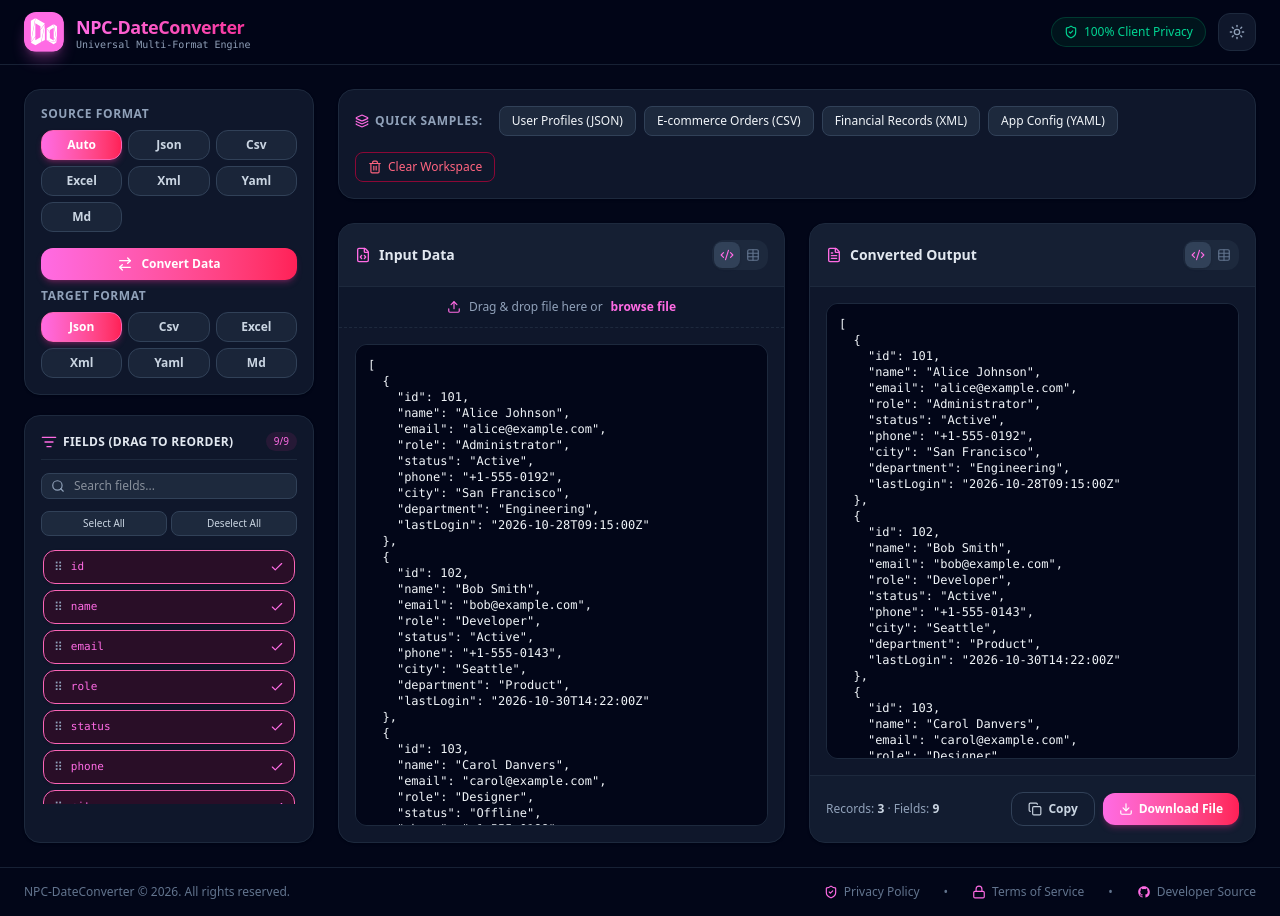
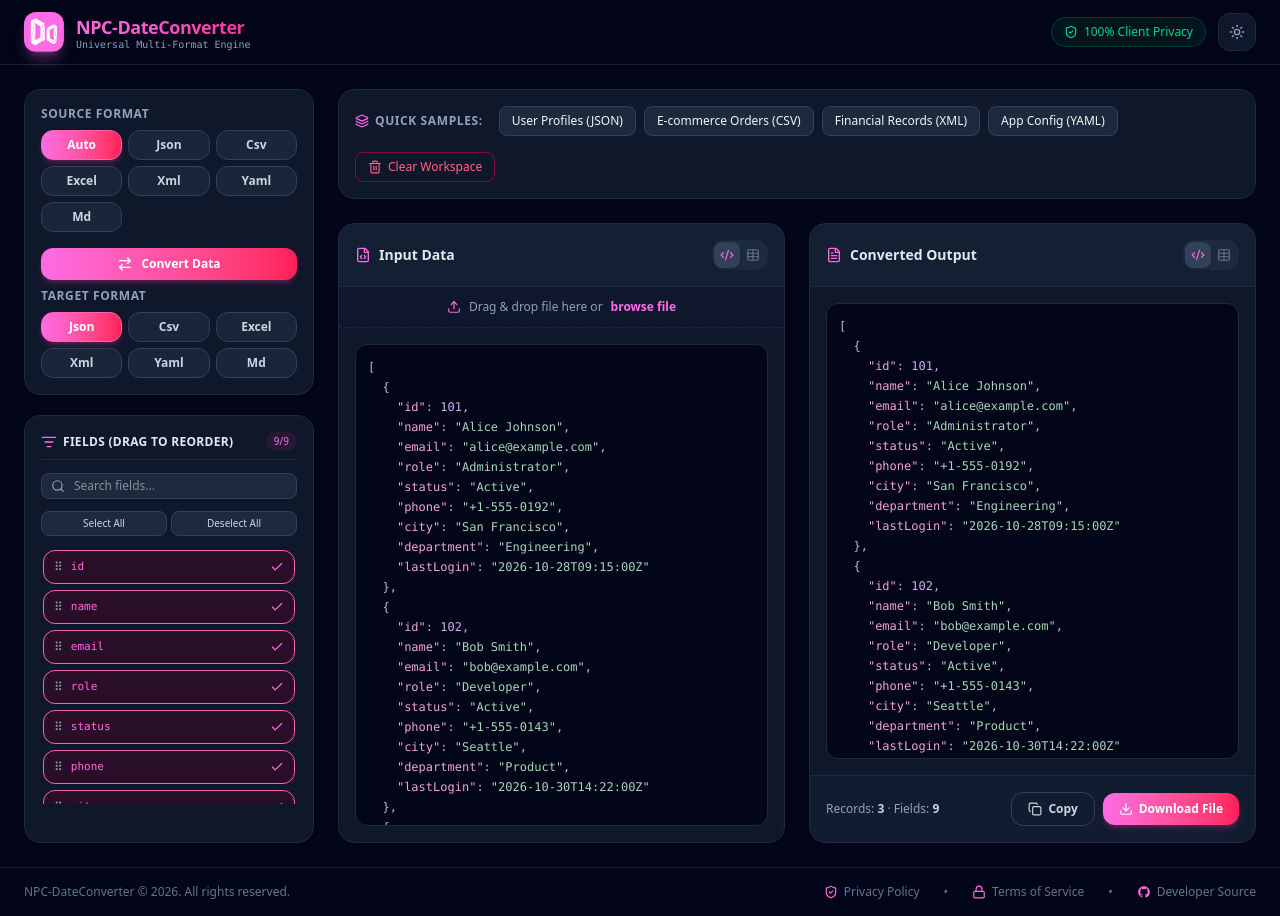
Before and after one commit to newDDF/NPC-DataConverter, a Next.js app: page / in a window 1280 px wide. Built offline with nearby package versions, Linux system fonts and the light colour scheme.

Commit message:
feat: improve code preview and table scrolling

```diff
--- a/package.json
+++ b/package.json
@@ -13,6 +13,7 @@
     "lucide-react": "^1.66.0",
     "next": "16.4.3",
     "papaparse": "^5.7.0",
+    "prismjs": "^1.30.0",
     "react": "19.3.0",
     "react-dom": "19.3.0",
     "xlsx": "^0.18.5"
@@ -23,6 +24,7 @@
     "@types/js-yaml": "^4.0.9",
     "@types/node": "^20",
     "@types/papaparse": "^5.5.2",
+    "@types/prismjs": "^1.26.6",
     "@types/react": "^19",
     "@types/react-dom": "^19",
     "eslint": "^9",
--- a/src/app/globals.css
+++ b/src/app/globals.css
@@ -7,3 +7,126 @@
     @apply bg-slate-50 dark:bg-slate-950 text-slate-900 dark:text-slate-100 antialiased;
   }
 }
+
+
+/* Prism.js syntax highlighting — Blush Rose */
+@layer components {
+  .code-preview .token.comment,
+  .code-preview .token.prolog,
+  .code-preview .token.doctype {
+    color: #b18b9f;
+    font-style: italic;
+  }
+
+  .code-preview .token.property,
+  .code-preview .token.tag,
+  .code-preview .token.selector,
+  .code-preview .token.attr-name {
+    color: #b34f83;
+  }
+
+  .code-preview .token.string,
+  .code-preview .token.attr-value,
+  .code-preview .token.inserted {
+    color: #648b75;
+  }
+
+  .code-preview .token.number,
+  .code-preview .token.boolean,
+  .code-preview .token.constant,
+  .code-preview .token.symbol {
+    color: #9b72bd;
+  }
+
+  .code-preview .token.keyword,
+  .code-preview .token.atrule {
+    color: #c05b85;
+  }
+
+  .code-preview .token.function,
+  .code-preview .token.class-name {
+    color: #9865b5;
+  }
+
+  .code-preview .token.punctuation,
+  .code-preview .token.operator {
+    color: #9b8291;
+  }
+
+  .code-preview .token.title,
+  .code-preview .token.bold {
+    color: #a64d80;
+    font-weight: 700;
+  }
+
+  .code-preview .token.italic {
+    font-style: italic;
+  }
+
+  .code-preview .token.url,
+  .code-preview .token.link {
+    color: #8d6ab3;
+    text-decoration: underline;
+  }
+
+  .code-preview .token.important,
+  .code-preview .token.deleted {
+    color: #dc6b98;
+  }
+
+  .dark .code-preview .token.comment,
+  .dark .code-preview .token.prolog,
+  .dark .code-preview .token.doctype {
+    color: #9e8294;
+  }
+
+  .dark .code-preview .token.property,
+  .dark .code-preview .token.tag,
+  .dark .code-preview .token.selector,
+  .dark .code-preview .token.attr-name {
+    color: #f0a6cc;
+  }
+
+  .dark .code-preview .token.string,
+  .dark .code-preview .token.attr-value,
+  .dark .code-preview .token.inserted {
+    color: #a6d6b8;
+  }
+
+  .dark .code-preview .token.number,
+  .dark .code-preview .token.boolean,
+  .dark .code-preview .token.constant,
+  .dark .code-preview .token.symbol {
+    color: #d0b0f2;
+  }
+
+  .dark .code-preview .token.keyword,
+  .dark .code-preview .token.atrule {
+    color: #f2a0c5;
+  }
+
+  .dark .code-preview .token.function,
+  .dark .code-preview .token.class-name {
+    color: #c9a6f0;
+  }
+
+  .dark .code-preview .token.punctuation,
+  .dark .code-preview .token.operator {
+    color: #c8b4c2;
+  }
+
+  .dark .code-preview .token.title,
+  .dark .code-preview .token.bold {
+    color: #f0a6cc;
+  }
+
+  .dark .code-preview .token.url,
+  .dark .code-preview .token.link {
+    color: #c9a6f0;
+  }
+
+  .dark .code-preview .token.important,
+  .dark .code-preview .token.deleted {
+    color: #f28bb8;
+  }
+}
--- a/src/app/page.tsx
+++ b/src/app/page.tsx
@@ -1,6 +1,7 @@
 'use client';
 
 import React, { useState, useEffect, useCallback, useMemo } from 'react';
+import CodePreview from '@/components/CodePreview';
 import { detectFormat, parseTextData, parseExcelBuffer, serializeRows, createExcelBlob } from '@/utils/parsers';
 import {
   ArrowRightLeft,
@@ -117,7 +118,7 @@ const renderDataTable = (
 ) => {
   if (rows.length === 0) {
     return (
-      <div className="flex flex-1 items-center justify-center rounded-xl border border-dashed border-slate-300 dark:border-slate-700 p-6 text-center text-xs text-slate-500 dark:text-slate-400">
+      <div className="flex flex-1 min-h-0 items-center justify-center rounded-xl border border-dashed border-slate-300 dark:border-slate-700 p-6 text-center text-xs text-slate-500 dark:text-slate-400">
         {emptyMessage}
       </div>
     );
@@ -129,7 +130,7 @@ const renderDataTable = (
 
   if (columns.length === 0) {
     return (
-      <div className="flex flex-1 items-center justify-center text-xs text-slate-500">
+      <div className="flex flex-1 min-h-0 items-center justify-center text-xs text-slate-500">
         No tabular fields found.
       </div>
     );
@@ -144,14 +145,15 @@ const renderDataTable = (
   };
 
   return (
-    <div className="flex-1 min-h-0 overflow-auto rounded-xl border border-slate-200 dark:border-slate-800">
-      <table className="min-w-full border-collapse text-left text-xs">
+    <div className="flex-1 min-h-0 min-w-0 flex flex-col overflow-hidden rounded-xl border border-slate-200 dark:border-slate-800">
+      <div className="flex-1 min-h-0 min-w-0 overflow-auto overscroll-contain">
+        <table className="w-max min-w-full table-auto border-collapse text-left text-xs">
           <thead className="sticky top-0 z-10 bg-slate-100 dark:bg-slate-800">
             <tr>
               {columns.map((column) => (
                 <th
                   key={column}
-                className="whitespace-nowrap border-b border-slate-200 dark:border-slate-700 px-3 py-2 font-semibold text-slate-700 dark:text-slate-200"
+                  className="w-[220px] min-w-[180px] max-w-[260px] whitespace-normal break-words border-b border-slate-200 dark:border-slate-700 px-3 py-2 font-semibold text-slate-700 dark:text-slate-200"
                 >
                   {column}
                 </th>
@@ -167,16 +169,20 @@ const renderDataTable = (
                 {columns.map((column) => (
                   <td
                     key={column}
-                  className="max-w-xs whitespace-pre-wrap break-words px-3 py-2 align-top text-slate-600 dark:text-slate-300"
+                    className="w-[220px] min-w-[180px] max-w-[260px] border-b border-slate-100 dark:border-slate-800 px-3 py-2 align-top text-slate-600 dark:text-slate-300"
                   >
+                    <div className="max-h-24 overflow-auto whitespace-pre-wrap break-words [overflow-wrap:anywhere]">
                       {formatCell(row[column])}
+                    </div>
                   </td>
                 ))}
               </tr>
             ))}
           </tbody>
         </table>
-      <div className="border-t border-slate-200 dark:border-slate-800 bg-slate-50 dark:bg-slate-900 px-3 py-2 text-[11px] text-slate-500 dark:text-slate-400">
+      </div>
+
+      <div className="shrink-0 border-t border-slate-200 dark:border-slate-800 bg-slate-50 dark:bg-slate-900 px-3 py-2 text-[11px] text-slate-500 dark:text-slate-400">
         {rows.length} record(s) · {columns.length} field(s)
       </div>
     </div>
@@ -218,6 +224,41 @@ export default function App() {
 
 
   const activeInputFormat = inputFormat === 'auto' ? detectedFormat : inputFormat;
+
+  const handleFileUpload = async (file: File) => {
+    const extension = file.name.split('.').pop()?.toLowerCase() ?? '';
+    const formats: Record<string, DataFormat> = {
+      json: 'json',
+      csv: 'csv',
+      xml: 'xml',
+      yaml: 'yaml',
+      yml: 'yaml',
+      md: 'md',
+    };
+
+    const supportedExtensions = [...Object.keys(formats), 'xlsx', 'xls'];
+
+    if (!supportedExtensions.includes(extension)) {
+      setOutputData(`File import error: Unsupported file type ".${extension}".`);
+      return;
+    }
+
+    try {
+      if (extension === 'xlsx' || extension === 'xls') {
+        const buffer = await file.arrayBuffer();
+        const rows = parseExcelBuffer(buffer);
+        setInputData(JSON.stringify(rows, null, 2));
+        setInputFormat('json');
+      } else {
+        const text = await file.text();
+        setInputData(text);
+        setInputFormat(formats[extension]);
+      }
+    } catch (error) {
+      const message = error instanceof Error ? error.message : 'Unable to read file';
+      setOutputData(`File import error: ${message}`);
+    }
+  };
 
   useEffect(() => {
     if (inputFormat === 'auto') {
@@ -699,7 +740,18 @@ export default function App() {
                 </div>
               </div>
 
-              <div className="border-b border-dashed border-slate-200 dark:border-slate-800 p-3 text-center bg-slate-50/30 dark:bg-slate-900/30">
+              <div
+                className="border-b border-dashed border-slate-200 dark:border-slate-800 p-3 text-center bg-slate-50/30 dark:bg-slate-900/30"
+                onDragOver={(e) => {
+                  e.preventDefault();
+                  e.dataTransfer.dropEffect = 'copy';
+                }}
+                onDrop={(e) => {
+                  e.preventDefault();
+                  const file = e.dataTransfer.files?.[0];
+                  if (file) void handleFileUpload(file);
+                }}
+              >
                 <div className="flex items-center justify-center space-x-2 text-xs text-slate-500 dark:text-slate-400">
                   <Upload className="w-3.5 h-3.5 text-[#ff6be4]" />
                   <span>Drag & drop file here or</span>
@@ -708,38 +760,12 @@ export default function App() {
                     <input
                       type="file"
                       accept=".json,.csv,.xml,.yaml,.yml,.md,.xlsx,.xls"
-                      onChange={async (e) => {
-                        const file = e.target.files?.[0];
-                        if (!file) return;
+                      onChange={(e) => {
+                        const input = e.currentTarget;
+                        const file = input.files?.[0];
 
-                        try {
-                          const extension = file.name.split('.').pop()?.toLowerCase() ?? '';
-
-                          if (extension === 'xlsx' || extension === 'xls') {
-                            const buffer = await file.arrayBuffer();
-                            const rows = parseExcelBuffer(buffer);
-                            setInputData(JSON.stringify(rows, null, 2));
-                            setInputFormat('json');
-                          } else {
-                            const text = await file.text();
-                            const formats: Record<string, DataFormat> = {
-                              json: 'json',
-                              csv: 'csv',
-                              xml: 'xml',
-                              yaml: 'yaml',
-                              yml: 'yaml',
-                              md: 'md',
-                            };
-
-                            setInputData(text);
-                            setInputFormat(formats[extension] ?? 'auto');
-                          }
-                        } catch (error) {
-                          const message = error instanceof Error ? error.message : 'Unable to read file';
-                          setOutputData(`File import error: ${message}`);
-                        } finally {
-                          e.target.value = '';
-                        }
+                        if (file) void handleFileUpload(file);
+                        input.value = '';
                       }}
                       className="hidden"
                     />
@@ -747,13 +773,14 @@ export default function App() {
                 </div>
               </div>
 
-              <div className="p-4 flex-1 flex flex-col">
+              <div className="p-4 flex-1 min-h-0 min-w-0 flex flex-col">
                 {inputViewMode === 'code' ? (
-                  <textarea
+                  <CodePreview
                     value={inputData}
-                    onChange={(e) => setInputData(e.target.value)}
+                    language={activeInputFormat}
+                    editable
+                    onChange={setInputData}
                     placeholder="Paste or type your source data here..."
-                    className="w-full flex-1 font-mono text-xs p-3 bg-slate-50 dark:bg-slate-950 border border-slate-200 dark:border-slate-800 rounded-xl focus:outline-none focus:ring-2 focus:ring-[#ff6be4] resize-none"
                   />
                 ) : (
                   renderDataTable(
@@ -787,13 +814,12 @@ export default function App() {
                 </div>
               </div>
 
-              <div className="p-4 flex-1 flex flex-col">
+              <div className="p-4 flex-1 min-h-0 min-w-0 flex flex-col">
                 {outputViewMode === 'code' ? (
-                  <textarea
-                    readOnly
+                  <CodePreview
                     value={outputData}
+                    language={outputFormat}
                     placeholder="Converted output will appear here in real-time..."
-                    className="w-full flex-1 font-mono text-xs p-3 bg-slate-50 dark:bg-slate-950 border border-slate-200 dark:border-slate-800 rounded-xl focus:outline-none resize-none"
                   />
                 ) : (
                   renderDataTable(
--- /dev/null
+++ b/src/components/CodePreview.tsx
@@ -0,0 +1,114 @@
+'use client';
+
+import React, { useMemo, useRef, useCallback } from 'react';
+import Prism from 'prismjs';
+
+import 'prismjs/components/prism-json';
+import 'prismjs/components/prism-yaml';
+import 'prismjs/components/prism-markup';
+import 'prismjs/components/prism-markdown';
+
+type CodeFormat = 'json' | 'csv' | 'excel' | 'xml' | 'yaml' | 'md';
+
+interface CodePreviewProps {
+  value: string;
+  language: CodeFormat;
+  editable?: boolean;
+  onChange?: (value: string) => void;
+  placeholder?: string;
+}
+
+if (!Prism.languages.csv) {
+  Prism.languages.csv = {
+    string: /"(?:[^"]|"")*"/,
+    number: /\b\d+(?:\.\d+)?\b/,
+    punctuation: /,/,
+  };
+}
+
+const languageMap: Record<CodeFormat, string> = {
+  json: 'json',
+  csv: 'csv',
+  excel: 'plain',
+  xml: 'markup',
+  yaml: 'yaml',
+  md: 'markdown',
+};
+
+export default function CodePreview({
+  value,
+  language,
+  editable = false,
+  onChange,
+  placeholder = '',
+}: CodePreviewProps) {
+  const textareaRef = useRef<HTMLTextAreaElement>(null);
+  const preRef = useRef<HTMLPreElement>(null);
+
+  const prismLanguage = languageMap[language];
+
+  const highlightedCode = useMemo(() => {
+    if (!value) return '';
+
+    const grammar = Prism.languages[prismLanguage];
+
+    if (!grammar) return Prism.util.encode(value) as string;
+
+    return Prism.highlight(value, grammar, prismLanguage);
+  }, [value, prismLanguage]);
+
+  const handleScroll = useCallback(() => {
+    if (!textareaRef.current || !preRef.current) return;
+
+    preRef.current.scrollTop = textareaRef.current.scrollTop;
+    preRef.current.scrollLeft = textareaRef.current.scrollLeft;
+  }, []);
+
+  const codeStyle =
+    'm-0 w-full p-3 font-mono text-xs leading-5 whitespace-pre-wrap [overflow-wrap:anywhere] [tab-size:2]';
+
+  return (
+    <div className="code-preview relative w-full flex-1 min-h-0 overflow-hidden rounded-xl border border-slate-200 dark:border-slate-800 bg-slate-50 dark:bg-slate-950">
+      {editable && (
+        <pre
+          ref={preRef}
+          aria-hidden="true"
+          className={`${codeStyle} absolute inset-0 overflow-hidden pointer-events-none text-slate-700 dark:text-slate-200`}
+        >
+          <code dangerouslySetInnerHTML={{ __html: highlightedCode || ' ' }} />
+        </pre>
+      )}
+
+      {!editable && value && (
+        <pre
+          className={`${codeStyle} absolute inset-0 overflow-auto text-slate-700 dark:text-slate-200`}
+        >
+          <code dangerouslySetInnerHTML={{ __html: highlightedCode }} />
+        </pre>
+      )}
+
+      {!editable && !value && placeholder && (
+        <div className="absolute inset-0 p-3 font-mono text-xs leading-5 text-slate-400 pointer-events-none">
+          {placeholder}
+        </div>
+      )}
+
+      {editable && (
+        <textarea
+          ref={textareaRef}
+          value={value}
+          onChange={(event) => onChange?.(event.target.value)}
+          onScroll={handleScroll}
+          placeholder={placeholder}
+          spellCheck={false}
+          autoCapitalize="off"
+          autoComplete="off"
+          autoCorrect="off"
+          wrap="soft"
+          aria-label="Editable source code preview"
+          className={`${codeStyle} absolute inset-0 h-full resize-none overflow-auto border-0 bg-transparent text-transparent caret-slate-900 dark:caret-slate-100 placeholder:text-slate-400 focus:outline-none focus:ring-2 focus:ring-inset focus:ring-[#ff6be4] selection:bg-pink-300/40 dark:selection:bg-pink-400/30`}
+        />
+      )}
+    </div>
+  );
+}
```
Also changed, not shown: 1 other file (tests, documents, lock files or other folders). Lines whose indentation alone changed are shown as unchanged.
